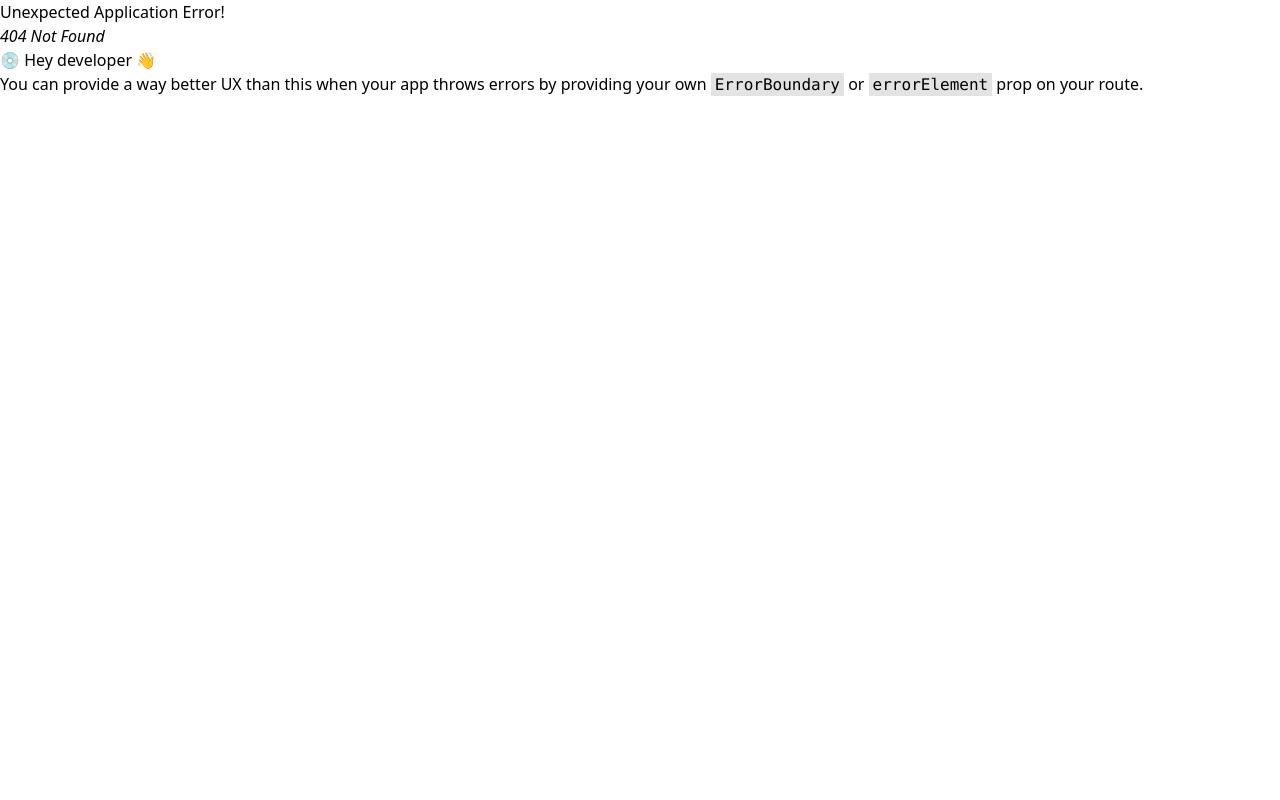
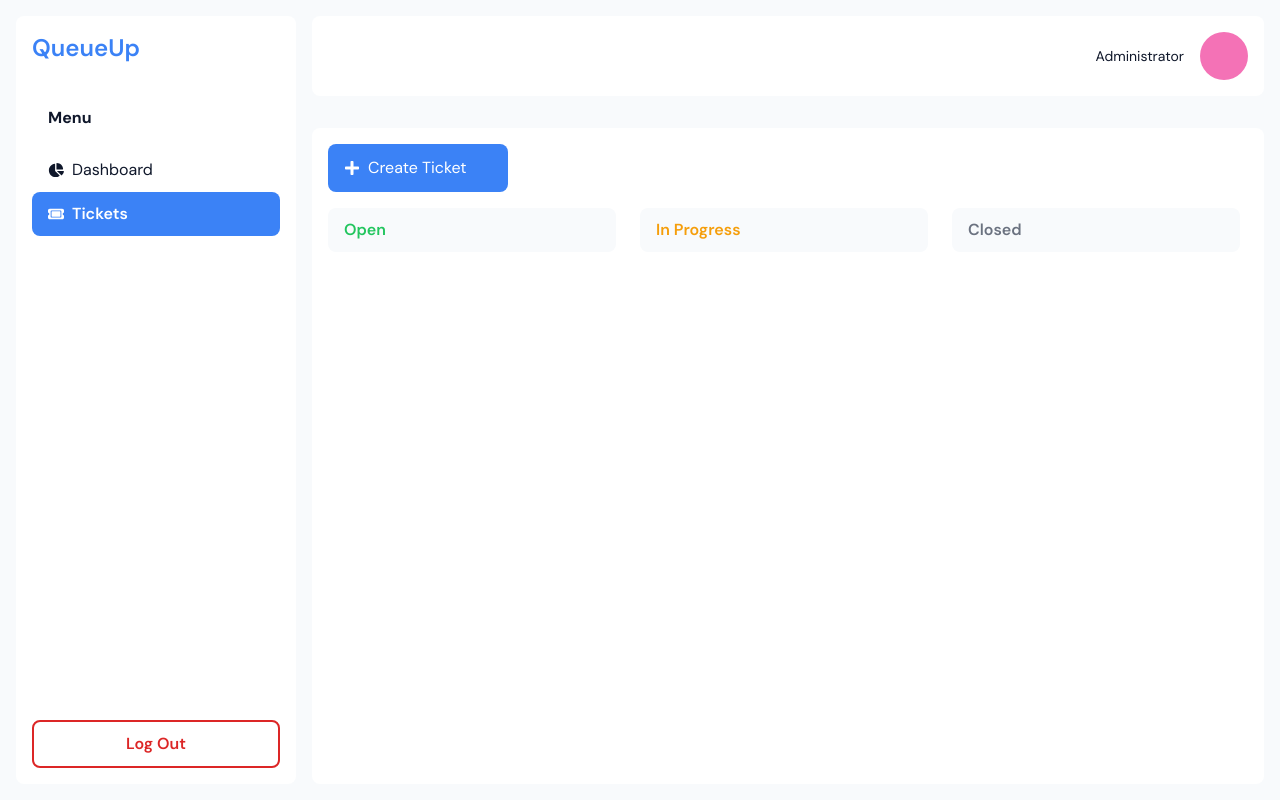
Before and after one commit to hendrixejegi/hng-2-ticket-app, a React (Vite) app in the folder react/: page /dashboard/tickets in a window 1280 px wide. Before the commit this address had no page. Built offline with nearby package versions, Linux system fonts and the light colour scheme; no server answers; sample sign-in values are in the browser's storage.

Commit message:
Add Ticket management screen

```diff
--- /dev/null
+++ b/react/src/app/dashboard/DashboardLayout.css
@@ -0,0 +1,21 @@
+.dashboard {
+  display: grid;
+  grid-template: auto 1fr / 280px 1fr;
+  gap: 16px;
+  height: 100vh;
+  padding: 16px;
+}
+
+.dashboard_sidebar {
+  grid-row: 1 / span 2;
+}
+
+.dashboard_header {
+  grid-column: 2;
+}
+
+.dashboard_main {
+  grid-column: 2;
+  grid-row: 2;
+  overflow-y: hidden;
+}
--- a/react/src/app/dashboard/DashboardLayout.jsx
+++ b/react/src/app/dashboard/DashboardLayout.jsx
@@ -4,6 +4,7 @@ import Logo from "../../components/Logo";
 import { FaChartPie, FaTicket } from "react-icons/fa6";
 import { cn, capFirstLetter } from "../../utils";
 import getUser from "../../actions/getUser";
+import "./DashboardLayout.css";
 
 export default function DashboardLayout() {
   const [sessionData, setSessionData] = useState(() => {
@@ -56,9 +57,9 @@ export default function DashboardLayout() {
   const userInitials = capFirstLetter(firstName) + capFirstLetter(lastName);
 
   return (
-    <div className="wrapper bg-background font-dm text-text min-h-screen p-4">
-      <div className="grid grid-cols-[280px_1fr] gap-4">
-        <aside className="bg-surface flex flex-col justify-between rounded-lg p-4">
+    <div className="wrapper bg-background font-dm text-text h-screen">
+      <div className="dashboard">
+        <aside className="bg-surface dashboard_sidebar flex h-full flex-col justify-between rounded-lg p-4">
           <div className="space-y-8">
             <Logo />
             <div>
@@ -68,6 +69,7 @@ export default function DashboardLayout() {
                   <li>
                     <NavLink
                       to="/dashboard"
+                      end
                       className={({ isActive }) =>
                         cn(
                           "flex items-center gap-2 rounded-lg px-4 py-2.5",
@@ -82,7 +84,7 @@ export default function DashboardLayout() {
                   </li>
                   <li>
                     <NavLink
-                      to="/tickets"
+                      to="/dashboard/tickets"
                       className={({ isActive }) =>
                         cn(
                           "flex items-center gap-2 rounded-lg px-4 py-2.5",
@@ -106,8 +108,7 @@ export default function DashboardLayout() {
             Log Out
           </button>
         </aside>
-        <main className="flex flex-col gap-4">
-          <header className="bg-surface rounded-lg p-4">
+        <header className="dashboard_header bg-surface mb-4 rounded-lg p-4">
           <div className="ml-auto flex w-fit items-center gap-4">
             <div>
               <p className="text-right font-semibold">{userName}</p>
@@ -118,9 +119,8 @@ export default function DashboardLayout() {
             </div>
           </div>
         </header>
-          <div className="bg-surface grow rounded-lg p-4">
+        <main className="dashboard_main bg-surface flex h-full grow flex-col rounded-lg p-4">
           <Outlet />
-          </div>
         </main>
       </div>
     </div>
--- a/react/src/app/dashboard/DashboardSummary.jsx
+++ b/react/src/app/dashboard/DashboardSummary.jsx
@@ -3,6 +3,7 @@ import { FaTicket, FaRegHourglassHalf, FaCircleCheck } from "react-icons/fa6";
 export default function DashboardSummary() {
   return (
     <div>
+      <h1 className="sr-only">Dashboard ticket summary</h1>
       <div className="flex gap-4">
         <SummaryCard value={1} description="Open Tickets">
           <FaRegHourglassHalf aria-hidden="true" className="text-accent" />
--- /dev/null
+++ b/react/src/app/dashboard/TicketManagement.css
@@ -0,0 +1,20 @@
+.ticket-management {
+  display: grid;
+  grid-template: auto auto 1fr / 1fr;
+  height: 100%;
+  gap: 16px;
+}
+
+.ticket-management_groups {
+  display: grid;
+  grid-template-columns: repeat(3, 1fr);
+  height: 100%;
+  overflow-y: auto;
+  gap: 16px;
+}
+
+.ticket-group {
+  overflow-y: auto;
+  padding-right: 8px;
+  scrollbar-width: thin;
+}
--- /dev/null
+++ b/react/src/app/dashboard/TicketManagement.jsx
@@ -0,0 +1,86 @@
+import { FaPlus } from "react-icons/fa";
+import "./TicketManagement.css";
+
+export default function TicketManagement() {
+  return (
+    <div className="ticket-management">
+      <h1 className="sr-only">Dashboard ticket management</h1>
+      <div>
+        <button className="bg-primary text-surface hover:bg-primary/80 flex w-[180px] cursor-pointer items-center gap-2 rounded-lg px-4 py-3">
+          <FaPlus aria-hidden="true" />
+          <span>Create Ticket</span>
+        </button>
+      </div>
+      <div className="grid grid-cols-3 gap-4">
+        <h2
+          className="bg-background text-success mr-2 rounded-lg px-4 py-2.5 font-semibold"
+          aria-label="Opened tickets"
+          id="open-group"
+        >
+          Open
+        </h2>
+        <h2
+          className="bg-background text-pending mr-2 rounded-lg px-4 py-2.5 font-semibold"
+          aria-label="Tickets being resolved"
+          id="in-progress-group"
+        >
+          In Progress
+        </h2>
+        <h2
+          className="bg-background mr-2 rounded-lg px-4 py-2.5 font-semibold text-gray-500"
+          aria-label="Closed Tickets"
+          id="closed-group"
+        >
+          Closed
+        </h2>
+      </div>
+      <div className="ticket-management_groups">
+        {/* Open group */}
+        <div
+          className="ticket-group space-y-4"
+          aria-labelledby="open-group"
+        ></div>
+        {/* In progress group */}
+        <div
+          className="ticket-group space-y-4"
+          aria-labelledby="in-progress-group"
+        ></div>
+        {/* Closed group */}
+        <div
+          className="ticket-group space-y-4"
+          aria-labelledby="closed-group"
+        ></div>
+      </div>
+    </div>
+  );
+}
+
+function TicketCard({ data }) {
+  const result = resolveTicketPriority(data.priority);
+  return (
+    <div className="bg-background rounded-lg p-4">
+      <h3 className="mb-2 text-lg font-semibold">{data.title}</h3>
+      <p className="text-gray-500">{data.description}</p>
+      <div className="my-2 h-px bg-gray-200/60"></div>
+      <div
+        className={`w-fit rounded-full px-2 py-1 text-xs font-medium uppercase ${result.color}`}
+      >
+        {result.description}
+      </div>
+    </div>
+  );
+}
+
+const resolveTicketPriority = (code) => {
+  switch (code) {
+    case 0:
+      return { color: "bg-gray-500/10 text-gray-500", description: "LOW" };
+    case 1:
+      return { color: "bg-pending/10 text-pending", description: "MEDIUM" };
+    case 2:
+      return { color: "bg-error/10 text-error", description: "HIGH" };
+
+    default:
+      break;
+  }
+};
--- a/react/src/app/routes.js
+++ b/react/src/app/routes.js
@@ -5,6 +5,7 @@ import Register from "./authentication/Register";
 import Login from "./authentication/Login";
 import DashboardLayout from "./dashboard/DashboardLayout";
 import DashboardSummary from "./dashboard/DashboardSummary";
+import TicketManagement from "./dashboard/TicketManagement";
 
 export const router = createBrowserRouter([
   {
@@ -23,6 +24,9 @@ export const router = createBrowserRouter([
   {
     path: "/dashboard",
     Component: DashboardLayout,
-    children: [{ index: true, Component: DashboardSummary }],
+    children: [
+      { index: true, Component: DashboardSummary },
+      { path: "/dashboard/tickets", Component: TicketManagement },
+    ],
   },
 ]);
--- a/react/src/index.css
+++ b/react/src/index.css
@@ -6,6 +6,9 @@
   --accent: #f472b6;
   --background: #f8fafc;
   --surface: #ffffff;
+  --pending: #f59e0b;
+  --gray-200: #9ca3af;
+  --gray-500: #6b7280;
   --text: #0f172a;
   --success: #22c55e;
   --error: #dc2626;
@@ -16,6 +19,9 @@
   --color-accent: var(--accent);
   --color-background: var(--background);
   --color-surface: var(--surface);
+  --color-pending: var(--pending);
+  --color-gray-200: var(--gray-200);
+  --color-gray-500: var(--gray-500);
   --color-text: var(--text);
   --color-success: var(--success);
   --color-error: var(--error);
```
Lines whose indentation alone changed are shown as unchanged.
